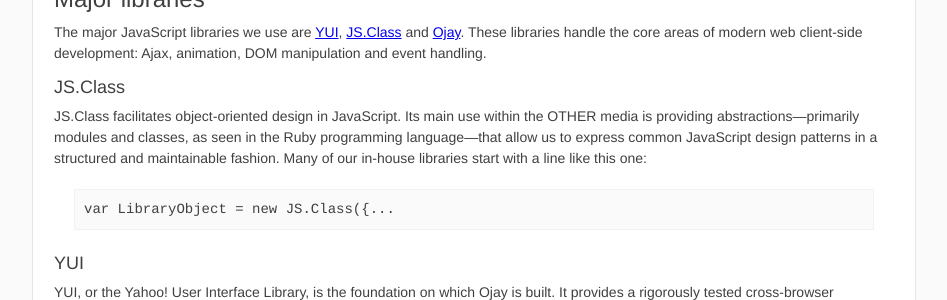
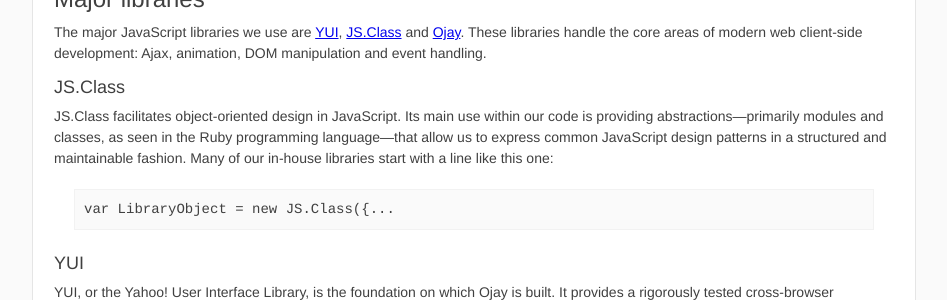
Before and after one commit to othermedia/js-handbook, a Jekyll site: the page built from index.md, in a window 1280 px wide. Shown: the part 168-468 px from the top of the page, without its empty margins (166-1113 px from the left). Built offline with Jekyll 4.4.1, drawn with Linux system fonts in a browser that asks for light colours; Markdown is read by kramdown in place of the engine named in the settings.

Commit message:
Talk about the code, not the organisation.

```diff
--- a/index.md
+++ b/index.md
@@ -23,10 +23,10 @@ development: Ajax, animation, DOM manipulation and event handling.
 ### JS.Class
 
 JS.Class facilitates object-oriented design in JavaScript. Its main use within
-the OTHER media is providing abstractions---primarily modules and classes, as
-seen in the Ruby programming language---that allow us to express common
-JavaScript design patterns in a structured and maintainable fashion. Many of
-our in-house libraries start with a line like this one:
+our code is providing abstractions---primarily modules and classes, as seen in
+the Ruby programming language---that allow us to express common JavaScript
+design patterns in a structured and maintainable fashion. Many of our in-house
+libraries start with a line like this one:
 
     var LibraryObject = new JS.Class({...
 
```
